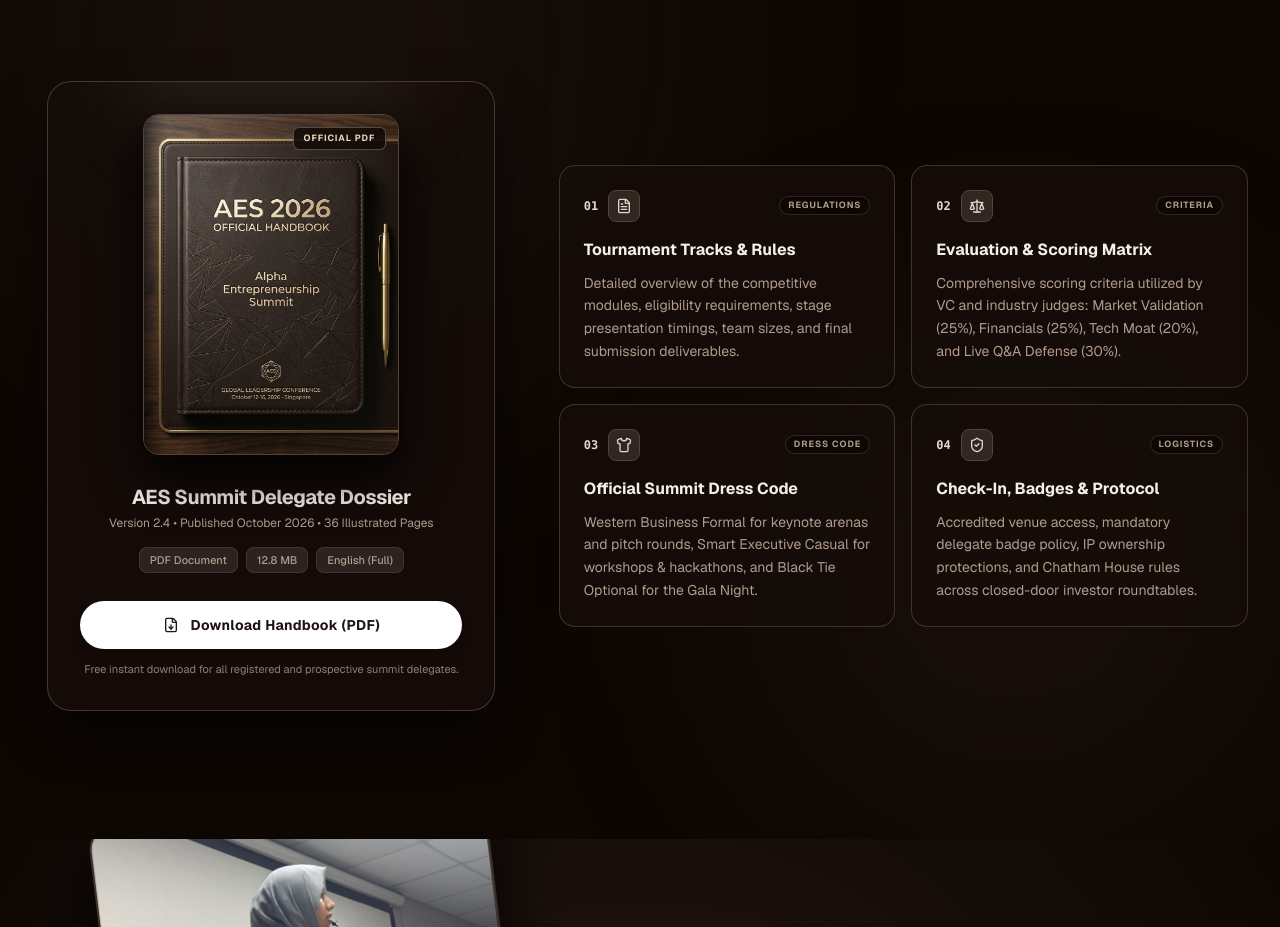
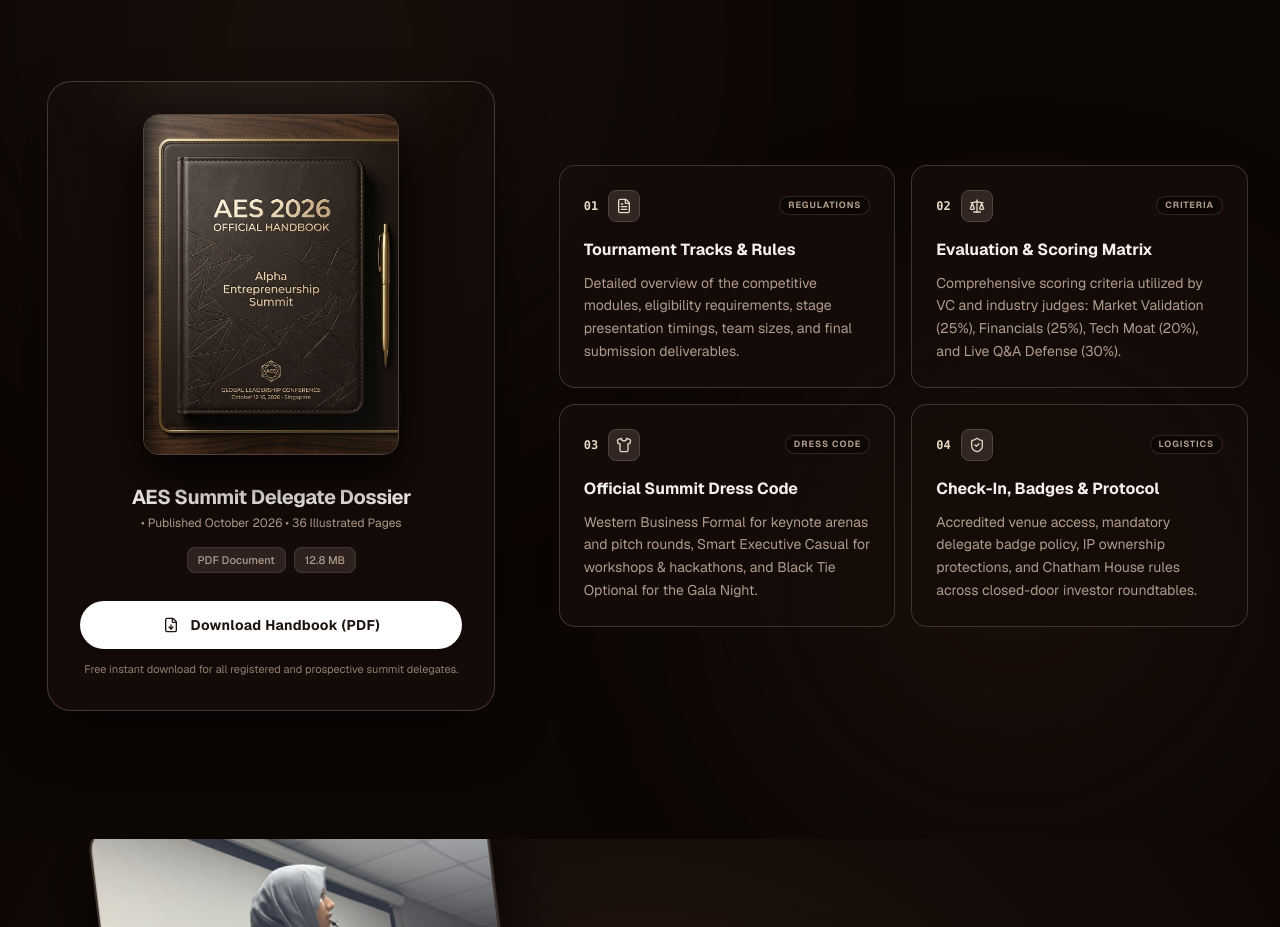
Before and after one commit to ACE-Society-IT/aes, a Next.js app: page / in a window 1280 px wide. Shown: the part 2160-3087 px from the top of the page. Built offline with nearby package versions, Linux system fonts and the light colour scheme.

Commit message:
Handbook Page finalized

```diff
--- a/components/Navbar.jsx
+++ b/components/Navbar.jsx
@@ -180,6 +180,7 @@ export function MorphingScrollNavbar() {
                 fill
                 sizes="(max-width: 640px) 56px, 64px"
                 priority
+                loading="eager"
                 className="object-contain drop-shadow-[0_2px_8px_rgba(229,217,197,0.25)]"
               />
             </div>
--- a/components/home/Handbook.jsx
+++ b/components/home/Handbook.jsx
@@ -114,10 +114,7 @@ export default function Handbook() {
                 {/* Glossy sheen reflection overlay across diagonal */}
                 <div className="absolute inset-0 bg-gradient-to-tr from-transparent via-white/5 to-transparent opacity-60 pointer-events-none" />
 
-                {/* Top Corner Badge */}
-                <div className="absolute top-3 right-3 px-2.5 py-1 rounded-md bg-[#0D0704]/80 backdrop-blur-md border border-[#E5D9C5]/30 text-[9px] font-bold tracking-widest uppercase text-[#E5D9C5]">
-                  OFFICIAL PDF
-                </div>
+
               </div>
 
               {/* Document Metadata Details */}
@@ -126,7 +123,7 @@ export default function Handbook() {
                   AES Summit Delegate Dossier
                 </h3>
                 <p className="mt-1 text-xs text-[#B09B8C]">
-                  Version 2.4 • Published October 2026 • 36 Illustrated Pages
+                  • Published October 2026 • 36 Illustrated Pages
                 </p>
 
                 {/* Quick Spec Pills */}
@@ -137,9 +134,7 @@ export default function Handbook() {
                   <span className="px-2.5 py-1 rounded-lg bg-[#3A2D28]/70 border border-[#52433D]/60">
                     12.8 MB
                   </span>
-                  <span className="px-2.5 py-1 rounded-lg bg-[#3A2D28]/70 border border-[#52433D]/60">
-                    English (Full)
-                  </span>
+
                 </div>
               </div>
 
--- a/components/home/Hero.jsx
+++ b/components/home/Hero.jsx
@@ -56,6 +56,7 @@ export default function Hero() {
               fill
               sizes="(max-width: 640px) 176px, (max-width: 768px) 208px, 240px"
               priority
+              loading="eager"
               className="object-contain drop-shadow-[0_10px_24px_rgba(0,0,0,0.85)]"
             />
           </div>
```
